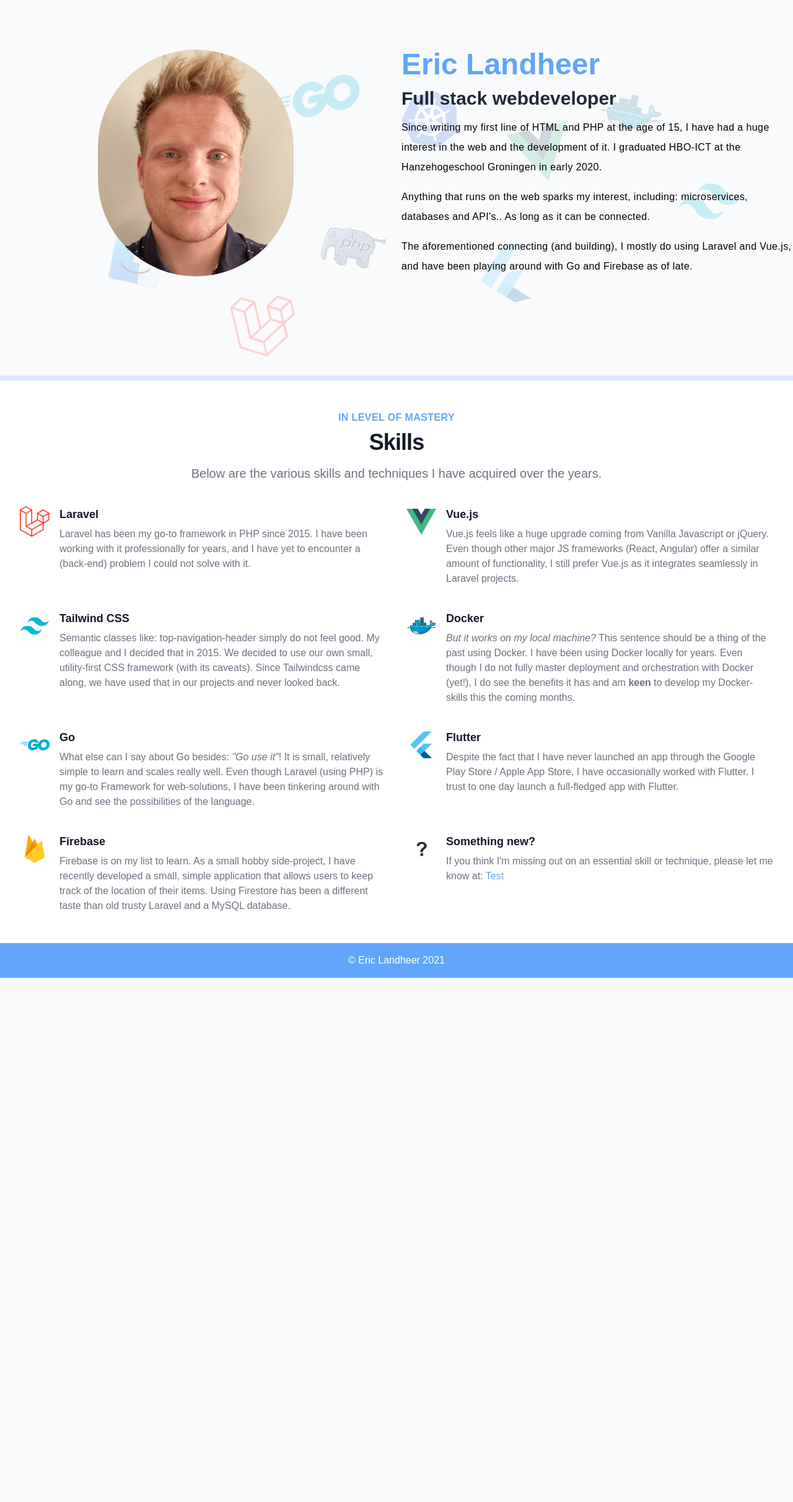
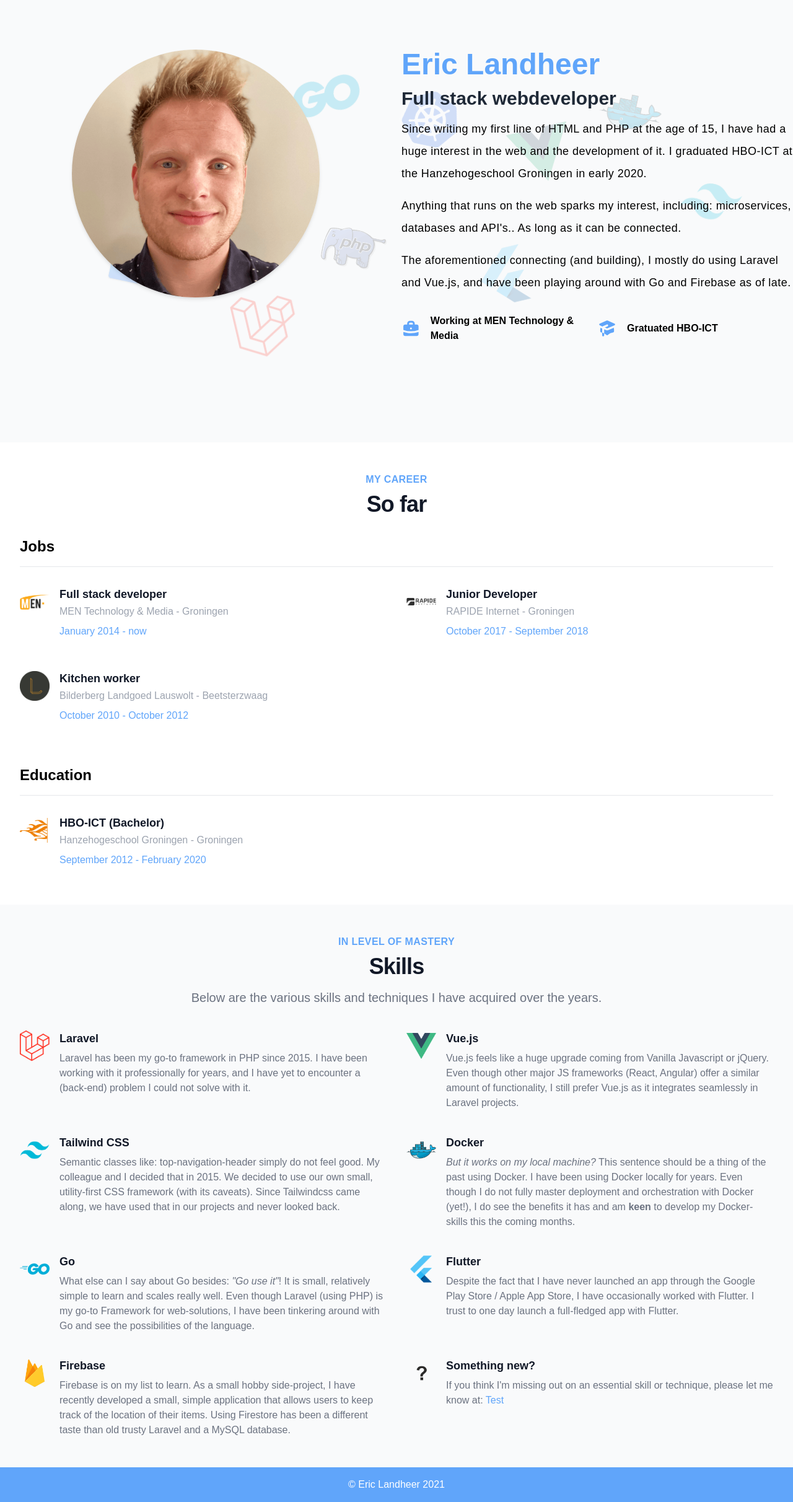
Before and after one commit to Elandlord/ericlandheer, a Laravel app: page / in a window 1280 px wide. Shown: the whole page at 62% size. Before the commit the page ends 1578 px from the top, so only its background shows below. Run offline with Laravel 8, Linux system fonts and the light colour scheme; style sheets or scripts are compiled from the project's sources.

Commit message:
:rainbow: Add experience model

```diff
--- /dev/null
+++ b/app/Http/Controllers/Pages/HomepageController.php
@@ -0,0 +1,62 @@
+<?php
+
+namespace App\Http\Controllers\Pages;
+
+use App\Http\Controllers\Controller;
+use App\Models\Experience;
+use Carbon\Carbon;
+use Illuminate\Http\Request;
+
+class HomepageController extends Controller
+{
+    public function index()
+    {
+        $hanze = Experience::make([
+            'title'   => 'HBO-ICT (Bachelor)',
+            'image' => '/assets/images/hanze.png',
+            'company' => 'Hanzehogeschool Groningen',
+            'city' => 'Groningen',
+            'from' => Carbon::parse('01-09-2012')->format('F Y'),
+            'until' => Carbon::parse('01-02-2020')->format('F Y'),
+            'type' => Experience::$types['SCHOOL'],
+        ]);
+
+        $bilderberg = Experience::make([
+            'title'   => 'Kitchen worker',
+            'image' => '/assets/images/bilderberg.jpeg',
+            'company' => 'Bilderberg Landgoed Lauswolt',
+            'city' => 'Beetsterzwaag',
+            'from' => Carbon::parse('01-10-2010')->format('F Y'),
+            'until' => Carbon::parse('01-10-2012')->format('F Y'),
+            'type' => Experience::$types['WORK'],
+        ]);
+
+        $rapide = Experience::make([
+            'title'   => 'Junior Developer',
+            'image' => '/assets/images/rapide.png',
+            'company' => 'RAPIDE Internet',
+            'city' => 'Groningen',
+            'from' => Carbon::parse('01-10-2017')->format('F Y'),
+            'until' => Carbon::parse('01-09-2018')->format('F Y'),
+            'type' => Experience::$types['WORK'],
+        ]);
+
+        $men = Experience::make([
+            'title'   => 'Full stack developer',
+            'image' => '/assets/images/men.png',
+            'company' => 'MEN Technology & Media',
+            'city' => 'Groningen',
+            'from' => Carbon::parse('01-01-2014')->format('F Y'),
+            'until' => null,
+            'type' => Experience::$types['WORK'],
+        ]);
+
+        $career = collect([$men, $rapide, $bilderberg]);
+        $education = collect([$hanze]);
+
+        return view('pages.homepage.index', [
+            'career' => $career,
+            'education' => $education,
+        ]);
+    }
+}
--- /dev/null
+++ b/app/Models/Experience.php
@@ -0,0 +1,27 @@
+<?php
+
+namespace App\Models;
+
+use Illuminate\Database\Eloquent\Factories\HasFactory;
+use Illuminate\Database\Eloquent\Model;
+
+class Experience extends Model
+{
+    use HasFactory;
+
+    public static array $types = [
+        'WORK' => 'WORK',
+        'SCHOOL' => 'SCHOOL',
+    ];
+
+    protected $fillable = [
+        'image',
+        'title',
+        'description',
+        'company',
+        'city',
+        'from',
+        'until',
+        'type',
+    ];
+}
--- a/composer.json
+++ b/composer.json
@@ -5,7 +5,7 @@
     "keywords": ["framework", "laravel"],
     "license": "MIT",
     "require": {
-        "php": "^7.3|^8.0",
+        "php": "^7.4|^8.0",
         "fideloper/proxy": "^4.4",
         "fruitcake/laravel-cors": "^2.0",
         "guzzlehttp/guzzle": "^7.0.1",
--- a/resources/views/pages/homepage/index.blade.php
+++ b/resources/views/pages/homepage/index.blade.php
@@ -2,5 +2,6 @@
 
 @section('content')
     @include('pages.homepage.partials.banner')
+    @include('pages.homepage.partials.resume')
     @include('pages.homepage.partials.skills')
 @endsection
--- a/resources/views/pages/homepage/partials/banner.blade.php
+++ b/resources/views/pages/homepage/partials/banner.blade.php
@@ -36,7 +36,7 @@
         </div>
         <div class="grid grid-cols-1 lg:grid-cols-2 gap-4 py-20 relative mx-8 lg:mx-0">
             <div class="flex justify-center">
-                <div class="w-1/2 lg:w-full xl:w-1/2 rounded-full overflow-hidden">
+                <div class="shadow-md w-full rounded-full overflow-hidden" style="max-width: 400px; max-height: 400px;">
                     <img class="w-full h-full object-cover" src="assets/images/eric-resume.png" />
                 </div>
             </div>
@@ -49,24 +49,43 @@
                     Full stack webdeveloper
                 </h2>
 
-                <p class="text-black tracking-wide leading-loose">
+                <p class="text-lg text-black tracking-wide leading-loose">
                     Since writing my first line of HTML and PHP at the age of 15, I have had a huge interest in the web and the development of it.
                     I graduated HBO-ICT at the Hanzehogeschool Groningen in early 2020.
                 </p>
 
-                <p class="text-black tracking-wide leading-loose mt-4">
+                <p class="text-lg text-black tracking-wide leading-loose mt-4">
                     Anything that runs on the web sparks my interest, including: microservices, databases and API's.. As long as it can be connected.
                 </p>
 
-                <p class="text-black tracking-wide leading-loose mt-4">
+                <p class="text-lg text-black tracking-wide leading-loose mt-4">
                     The aforementioned connecting (and building), I mostly do using <a href="">Laravel</a> and <a href="">Vue.js</a>, and have been playing around
                     with <a href="">Go</a> and <a href="">Firebase</a> as of late.
                 </p>
-
 {{--                <p class="text-black tracking-wide leading-loose mt-4">--}}
 {{--                    Although PHP is viewed as an old and outdated language, it yet still powers <a href="https://kinsta.com/blog/is-php-dead/"> almost 8 out of 10 of the websites</a>.--}}
 {{--                    The improvements of the language as of PHP 7.4 and PHP 8.0, makes PHP an adult language that is here to stay.--}}
 {{--                </p>--}}
+                <div class="grid grid-cols-2 mt-8">
+                    <div class="flex items-center">
+                        <svg xmlns="http://www.w3.org/2000/svg" class="text-blue-400 h-8 w-8" viewBox="0 0 20 20" fill="currentColor">
+                            <path fill-rule="evenodd" d="M6 6V5a3 3 0 013-3h2a3 3 0 013 3v1h2a2 2 0 012 2v3.57A22.952 22.952 0 0110 13a22.95 22.95 0 01-8-1.43V8a2 2 0 012-2h2zm2-1a1 1 0 011-1h2a1 1 0 011 1v1H8V5zm1 5a1 1 0 011-1h.01a1 1 0 110 2H10a1 1 0 01-1-1z" clip-rule="evenodd" />
+                            <path d="M2 13.692V16a2 2 0 002 2h12a2 2 0 002-2v-2.308A24.974 24.974 0 0110 15c-2.796 0-5.487-.46-8-1.308z" />
+                        </svg>
+                        <div class="ml-4">
+                            <p class="font-bold">Working at MEN Technology & Media</p>
+                        </div>
+                    </div>
+                    <div class="flex items-center">
+                        <svg xmlns="http://www.w3.org/2000/svg" class="text-blue-400 h-8 w-8" viewBox="0 0 20 20" fill="currentColor">
+                            <path d="M10.394 2.08a1 1 0 00-.788 0l-7 3a1 1 0 000 1.84L5.25 8.051a.999.999 0 01.356-.257l4-1.714a1 1 0 11.788 1.838L7.667 9.088l1.94.831a1 1 0 00.787 0l7-3a1 1 0 000-1.838l-7-3zM3.31 9.397L5 10.12v4.102a8.969 8.969 0 00-1.05-.174 1 1 0 01-.89-.89 11.115 11.115 0 01.25-3.762zM9.3 16.573A9.026 9.026 0 007 14.935v-3.957l1.818.78a3 3 0 002.364 0l5.508-2.361a11.026 11.026 0 01.25 3.762 1 1 0 01-.89.89 8.968 8.968 0 00-5.35 2.524 1 1 0 01-1.4 0zM6 18a1 1 0 001-1v-2.065a8.935 8.935 0 00-2-.712V17a1 1 0 001 1z" />
+                        </svg>
+                        <div class="ml-4">
+                            <p class="font-bold">Gratuated HBO-ICT</p>
+                        </div>
+                    </div>
+                </div>
+
             </div>
         </div>
     </div>
--- /dev/null
+++ b/resources/views/pages/homepage/partials/resume.blade.php
@@ -0,0 +1,65 @@
+<div class="py-12 bg-white">
+    <div class="max-w-7xl mx-auto px-4 sm:px-6 lg:px-8">
+
+        <div class="lg:text-center">
+            <h2 class="text-base text-blue-400 font-semibold tracking-wide uppercase">My career</h2>
+            <p class="mt-2 text-3xl leading-8 font-extrabold tracking-tight text-gray-900 sm:text-4xl">
+                So far
+            </p>
+        </div>
+
+        @if($career->count() > 0)
+            <div class="mt-4">
+                <h2 class="py-4 text-2xl font-bold">Jobs</h2>
+                <hr>
+                <div class="pb-8"></div>
+                <dl class="space-y-10 md:space-y-0 md:grid md:grid-cols-2 md:gap-x-8 md:gap-y-10">
+                    @forelse($career as $job)
+                    <div class="relative">
+                        <dt>
+                            <div class="absolute flex items-center justify-center h-12 w-12 ">
+                                <img src="{{ $job->image }}" />
+                            </div>
+                            <p class="ml-16 text-lg leading-6 font-bold text-gray-900">{{ $job->title }}</p>
+                            <p class="ml-16 text-gray-400 py-1">{{ $job->company }} - {{ $job->city }}</p>
+                            <p class="ml-16 text-blue-400 py-1">{{ $job->from }} - @if( !empty($job->until)) {{ $job->until }} @else now @endif</p>
+                        </dt>
+                        <dd class="mt-2 ml-16 text-base text-gray-500">
+                            {{ $job->description }}
+                        </dd>
+                    </div>
+                    @empty
+
+                    @endforelse
+                </dl>
+            </div>
+        @endif
+
+        @if($education->count() > 0)
+            <div class="mt-10">
+                <h2 class="py-4 text-2xl font-bold">Education</h2>
+                <hr>
+                <div class="pb-8"></div>
+                <dl class="space-y-10 md:space-y-0 md:grid md:grid-cols-2 md:gap-x-8 md:gap-y-10">
+                    @forelse($education as $school)
+                        <div class="relative">
+                            <dt>
+                                <div class="absolute flex items-center justify-center h-12 w-12 ">
+                                    <img src="{{ $school->image }}" />
+                                </div>
+                                <p class="ml-16 text-lg leading-6 font-bold text-gray-900">{{ $school->title }}</p>
+                                <p class="ml-16 text-gray-400 py-1">{{ $school->company }} - {{ $school->city }}</p>
+                                <p class="ml-16 text-blue-400 py-1">{{ $school->from }} - @if( !empty($school->until)) {{ $school->until }} @else now @endif</p>
+                            </dt>
+                            <dd class="mt-2 ml-16 text-base text-gray-500">
+                                {{ $job->description }}
+                            </dd>
+                        </div>
+                    @empty
+
+                    @endforelse
+                </dl>
+            </div>
+        @endif
+    </div>
+</div>
--- a/resources/views/pages/homepage/partials/skills.blade.php
+++ b/resources/views/pages/homepage/partials/skills.blade.php
@@ -1,4 +1,4 @@
-<div class="py-12 bg-white border-t-8 border-blue-100">
+<div class="py-12 bg-gray-50">
     <div class="max-w-7xl mx-auto px-4 sm:px-6 lg:px-8">
         <div class="lg:text-center">
             <h2 class="text-base text-blue-400 font-semibold tracking-wide uppercase">In level of mastery</h2>
--- a/routes/web.php
+++ b/routes/web.php
@@ -1,5 +1,6 @@
 <?php
 
+use App\Http\Controllers\Pages\HomepageController;
 use Illuminate\Support\Facades\Route;
 
 /*
@@ -13,6 +14,4 @@ use Illuminate\Support\Facades\Route;
 |
 */
 
-Route::get('/', function () {
-    return view('pages.homepage.index');
-});
+Route::get('/', [HomepageController::class, 'index']);
```
Also changed, not shown: database/migrations/2021_07_20_124039_create_experiences_table.php (added), public/assets/images/bilderberg.jpeg (added), public/assets/images/hanze.png (added), public/assets/images/men.png (added), public/assets/images/rapide.png (added).
